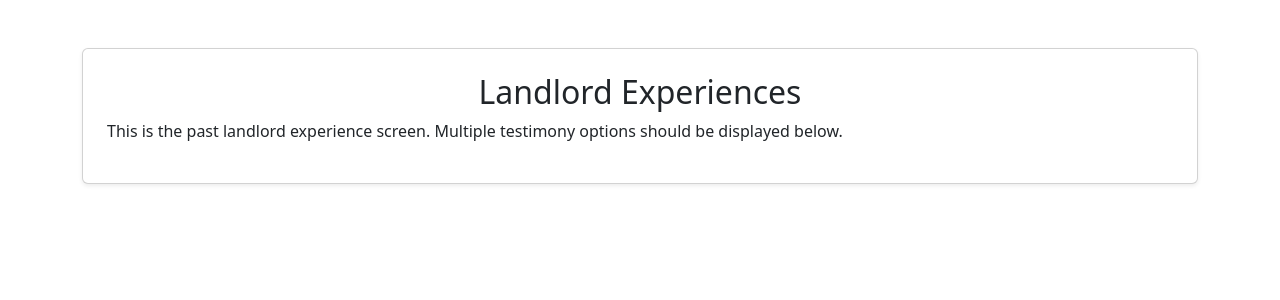
After one commit to alrudniy/T1-f24-edu, a Flask app: page /landlord_experience in a window 1280 px wide. The commit adds this page. Shown: the top 300 px of the page. Run offline with Flask 3, Linux system fonts and the light colour scheme; a user stored in the database is signed in; tables that the repository leaves empty hold one stand-in row (values such as "Sample post").

Commit message:
addes sprint1_nick branch, and landlord_experience page

```diff
--- a/app.py
+++ b/app.py
@@ -91,6 +91,11 @@ def scenario2():
 def article1():
     return render_template('article1.html')
 
+@app.route('/landlord_experience')
+@login_required
+def landlord_experience():
+    return render_template('landlord_experience.html')
+
 @app.route('/logout')
 @login_required
 def logout():
--- /dev/null
+++ b/templates/landlord_experience.html
@@ -0,0 +1,15 @@
+<!DOCTYPE html>
+<html lang="en">
+<head>
+    <meta charset="UTF-8">
+    <meta name="viewport" content="width=device-width, initial-scale=1.0">
+    <title>Past Landlord Experiences</title>
+    <link href="https://cdn.jsdelivr.net/npm/bootstrap@5.3.0-alpha1/dist/css/bootstrap.min.css" rel="stylesheet">
+</head>
+<body class="container mt-5">
+    <div class="card p-4 shadow-sm">
+        <h2 class="text-center">Landlord Experiences</h2>
+        <p>This is the past landlord experience screen. Multiple testimony options should be displayed below.</p>
+    </div>
+</body>
+</html>
--- a/templates/pick_a_path.html
+++ b/templates/pick_a_path.html
@@ -27,6 +27,7 @@
             <li class="list-group-item"><a href="{{ url_for('scenario1') }}">Scenario 1</a></li>
             <li class="list-group-item"><a href="{{ url_for('scenario2') }}">Scenario 2</a></li>
             <li class="list-group-item"><a href="{{ url_for('article1') }}">Article 1</a></li>
+            <li class="list-group-item"><a href="{{ url_for('landlord_experience') }}">Landlord Experience</a></li>
         </ul>
     </div>
 </body>
```
